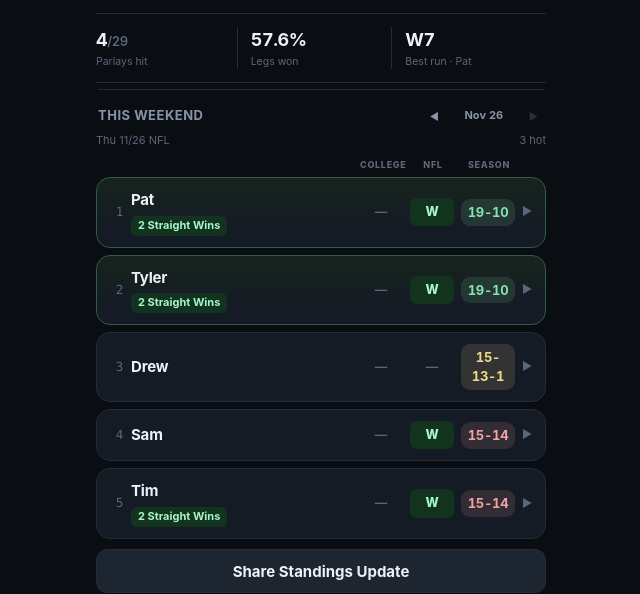
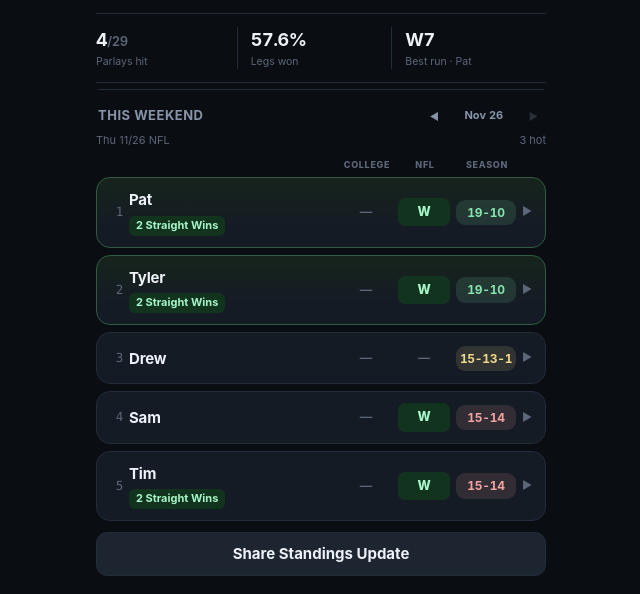
Before and after one commit to sammarrellajr/parlay-club, a plain HTML site: page index.html in a window 1280 px wide. Shown: the part 220-814 px from the top of the page, without its empty margins (319-959 px from the left). Drawn offline with Linux system fonts and the light colour scheme.

Commit message:
Tighten the weekend row columns
Widen the College and NFL cells so they read as real columns rather than
an afterthought on the right edge, and stop a 3-part record like 15-13-1
from wrapping to two lines in the season pill.

Co-Authored-By: Claude Opus 5 <noreply@anthropic.com>
Claude-Session: https://claude.ai/code/session_01KDNrBBh1WrEPhDraZpj7yH

```diff
--- a/index.html
+++ b/index.html
@@ -208,12 +208,12 @@
 .wkbar span { font-size: 11px; color: var(--dim); overflow: hidden;
   text-overflow: ellipsis; white-space: nowrap; }
 
-.wkhead { display: grid; grid-template-columns: 14px 1fr 44px 44px 54px 10px;
-  gap: 7px; align-items: center; padding: 0 13px 6px; }
+.wkhead { display: grid; grid-template-columns: 13px 1fr 52px 52px 60px 10px;
+  gap: 6px; align-items: center; padding: 0 13px 6px; }
 .wkhead b { font-size: 9px; font-weight: 800; letter-spacing: 0.7px;
   text-transform: uppercase; color: var(--dim); text-align: center; }
-.wktop { display: grid; grid-template-columns: 14px 1fr 44px 44px 54px 10px;
-  gap: 7px; align-items: center; }
+.wktop { display: grid; grid-template-columns: 13px 1fr 52px 52px 60px 10px;
+  gap: 6px; align-items: center; }
 
 .wkc { display: block; text-align: center; font-size: 12.5px; font-weight: 800;
   padding: 5px 0; border-radius: 7px; font-variant-numeric: tabular-nums; }
@@ -222,7 +222,8 @@
 .wkc.p { background: var(--gold-bg); color: var(--gold-soft); }
 .wkc.even { background: var(--panel-2); color: var(--text); }
 .wkc.none { color: var(--dim); font-weight: 600; }
-.wktop .prec { text-align: center; padding: 4px 3px; font-size: 13px; }
+.wktop .prec { text-align: center; padding: 4px 2px; font-size: 12px;
+  white-space: nowrap; }
 .wktop .pnm { font-size: 15px; }
 
 /* ---- Two foldaway sections at the foot of the page. Both start shut, so
```
